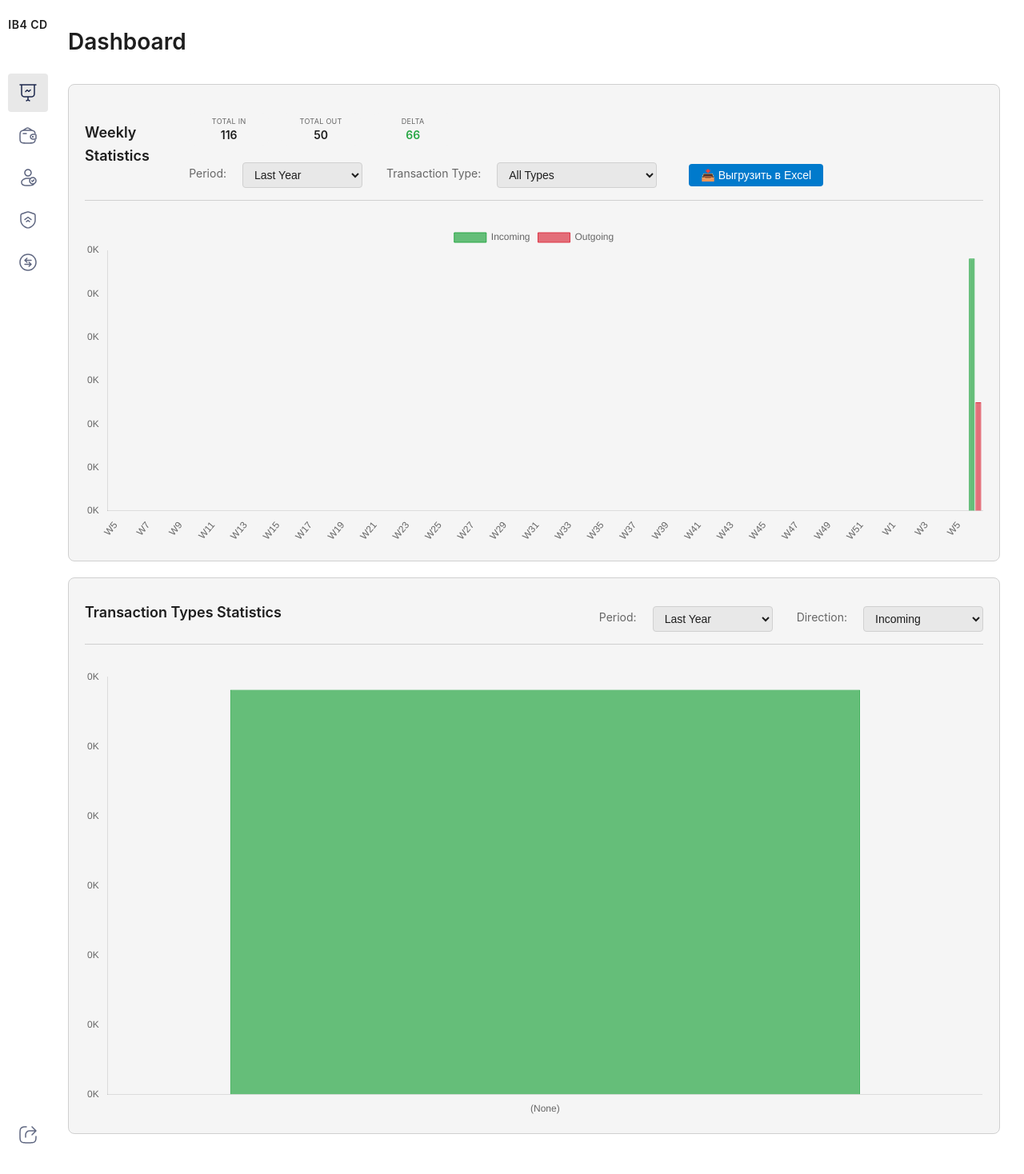
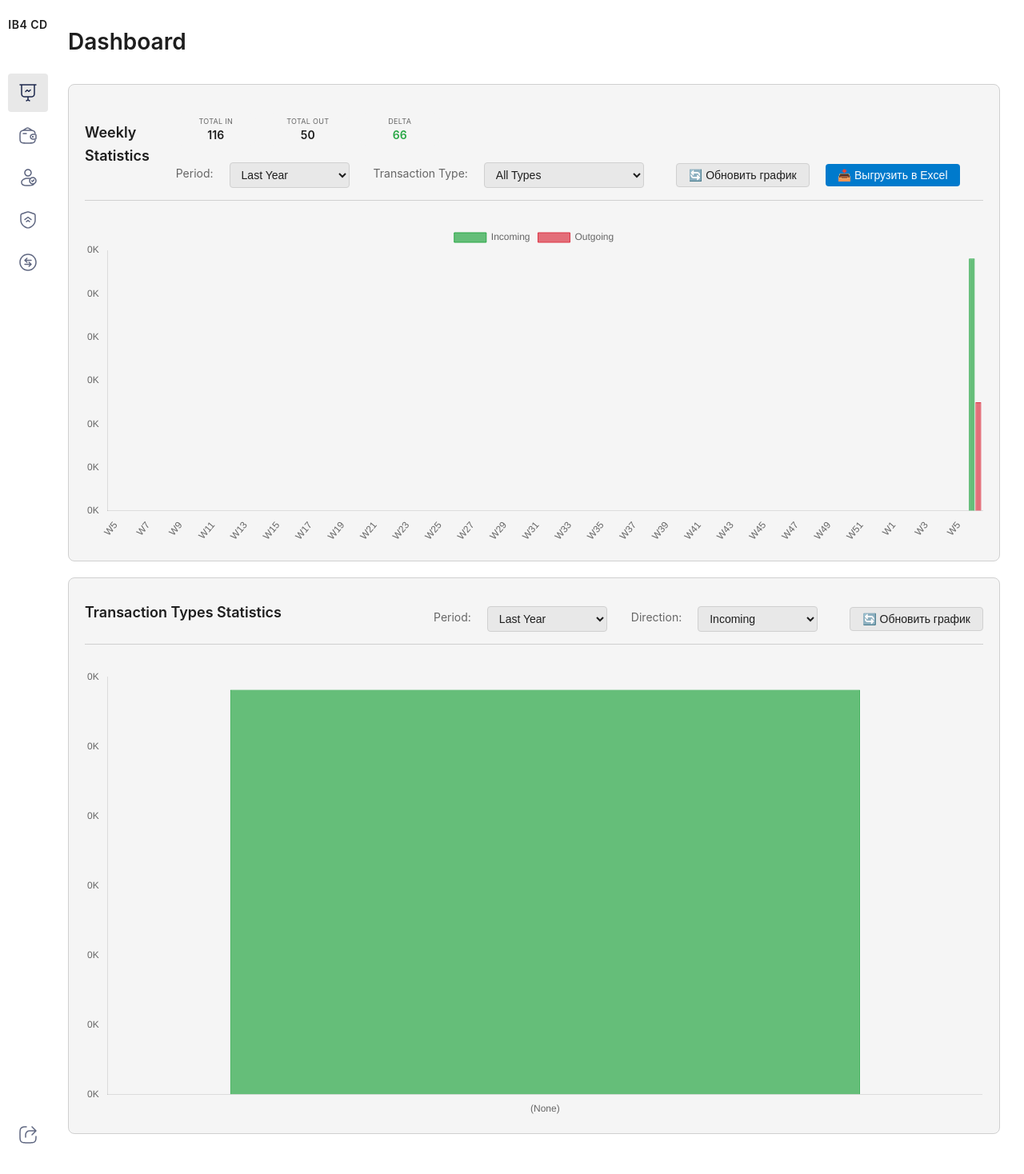
Before and after one commit to kilerin/IB4, a Flask app: page / in a window 1280 px wide. Shown: the whole page at 80% size. Run offline with Flask 3, Linux system fonts and the light colour scheme; the visitor is signed in with stand-in values (Sample User, id 1); data comes from the database, SQL or seed files in the repository.

Commit message:
Add refresh chart button on Dashboard page
- Add 'Обновить график' button to both chart sections
- Create refreshCharts() function to reload data and rebuild charts
- Button shows loading state during refresh
- Updates both weekly statistics and transaction types charts

```diff
--- a/static/js/dashboard.js
+++ b/static/js/dashboard.js
@@ -175,6 +175,64 @@ function formatAmountShort(amount) {
     }
 }
 
+// Refresh charts function - reloads data from transactions and rebuilds charts
+async function refreshCharts() {
+    try {
+        // Show loading state
+        const refreshBtn = document.getElementById('refreshChartBtn');
+        const refreshTypesBtn = document.getElementById('refreshTypesChartBtn');
+
+        if (refreshBtn) {
+            refreshBtn.disabled = true;
+            refreshBtn.textContent = '🔄 Обновление...';
+        }
+        if (refreshTypesBtn) {
+            refreshTypesBtn.disabled = true;
+            refreshTypesBtn.textContent = '🔄 Обновление...';
+        }
+
+        // Reload both charts
+        await Promise.all([
+            loadDashboardData(),
+            loadTransactionTypesData()
+        ]);
+
+        // Restore button state
+        if (refreshBtn) {
+            refreshBtn.disabled = false;
+            refreshBtn.textContent = '🔄 Обновить график';
+        }
+        if (refreshTypesBtn) {
+            refreshTypesBtn.disabled = false;
+            refreshTypesBtn.textContent = '🔄 Обновить график';
+        }
+
+        // Show notification
+        if (typeof showNotification === 'function') {
+            showNotification('Графики обновлены');
+        } else {
+            console.log('Графики обновлены');
+        }
+    } catch (error) {
+        console.error('Error refreshing charts:', error);
+        if (typeof showNotification === 'function') {
+            showNotification('Ошибка при обновлении графиков', 'error');
+        }
+
+        // Restore button state on error
+        const refreshBtn = document.getElementById('refreshChartBtn');
+        const refreshTypesBtn = document.getElementById('refreshTypesChartBtn');
+        if (refreshBtn) {
+            refreshBtn.disabled = false;
+            refreshBtn.textContent = '🔄 Обновить график';
+        }
+        if (refreshTypesBtn) {
+            refreshTypesBtn.disabled = false;
+            refreshTypesBtn.textContent = '🔄 Обновить график';
+        }
+    }
+}
+
 // Export to Excel function
 function exportToExcel() {
     const filter = document.getElementById('transactionTypeFilter');
--- a/templates/dashboard.html
+++ b/templates/dashboard.html
@@ -47,6 +47,9 @@
                     <option value="Transit">Transit</option>
                     <option value="" selected>All Types</option>
                 </select>
+                <button id="refreshChartBtn" class="btn btn-secondary" style="padding: 6px 15px; margin-left: 10px;" onclick="refreshCharts()">
+                    🔄 Обновить график
+                </button>
                 <button id="exportExcelBtn" class="btn btn-primary" style="padding: 6px 15px; margin-left: 10px;">
                     📥 Выгрузить в Excel
                 </button>
@@ -72,10 +75,13 @@
                     <option value="365" selected>Last Year</option>
                 </select>
                 <label for="directionFilter" class="form-label" style="margin-right: 10px;">Direction:</label>
-                <select id="directionFilter" class="form-input" style="width: 150px; padding: 6px 10px;">
+                <select id="directionFilter" class="form-input" style="width: 150px; padding: 6px 10px; margin-right: 20px;">
                     <option value="incoming" selected>Incoming</option>
                     <option value="outgoing">Outgoing</option>
                 </select>
+                <button id="refreshTypesChartBtn" class="btn btn-secondary" style="padding: 6px 15px; margin-left: 10px;" onclick="refreshCharts()">
+                    🔄 Обновить график
+                </button>
             </div>
         </div>
     </div>
```
